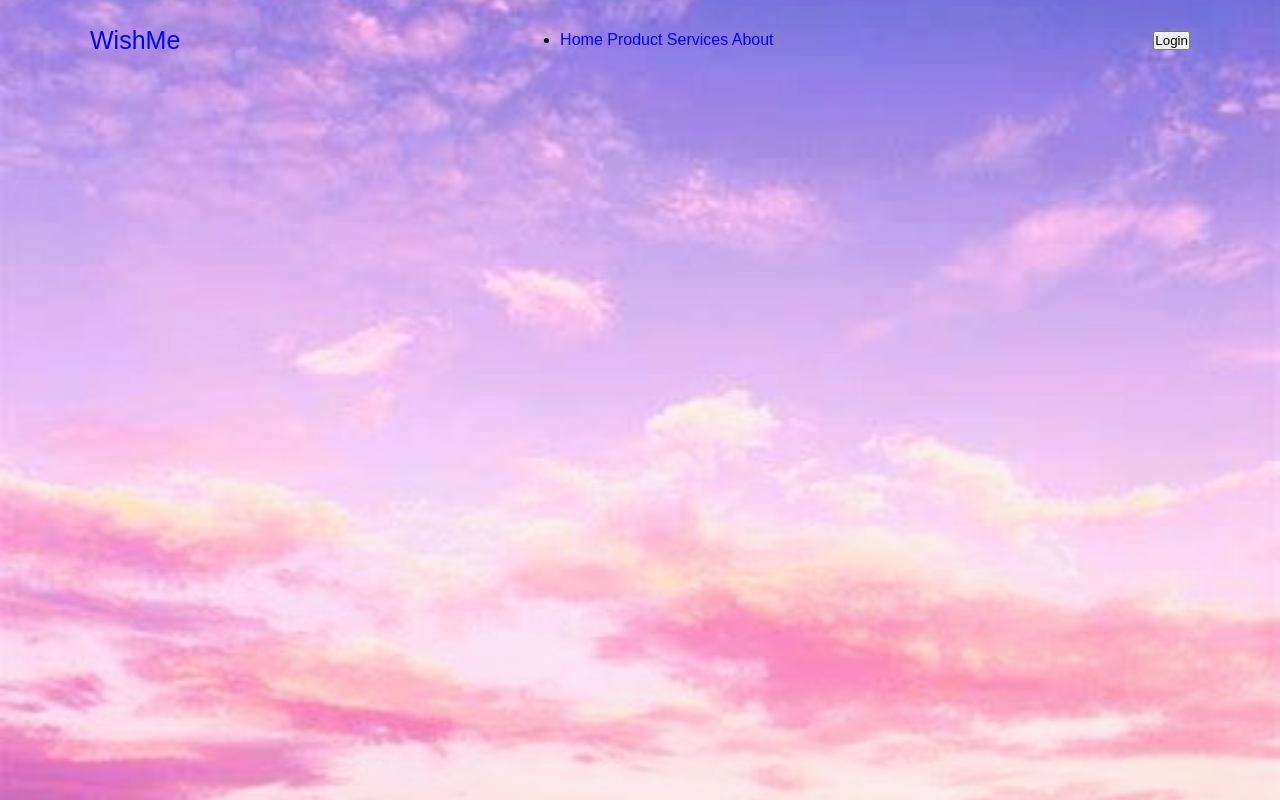
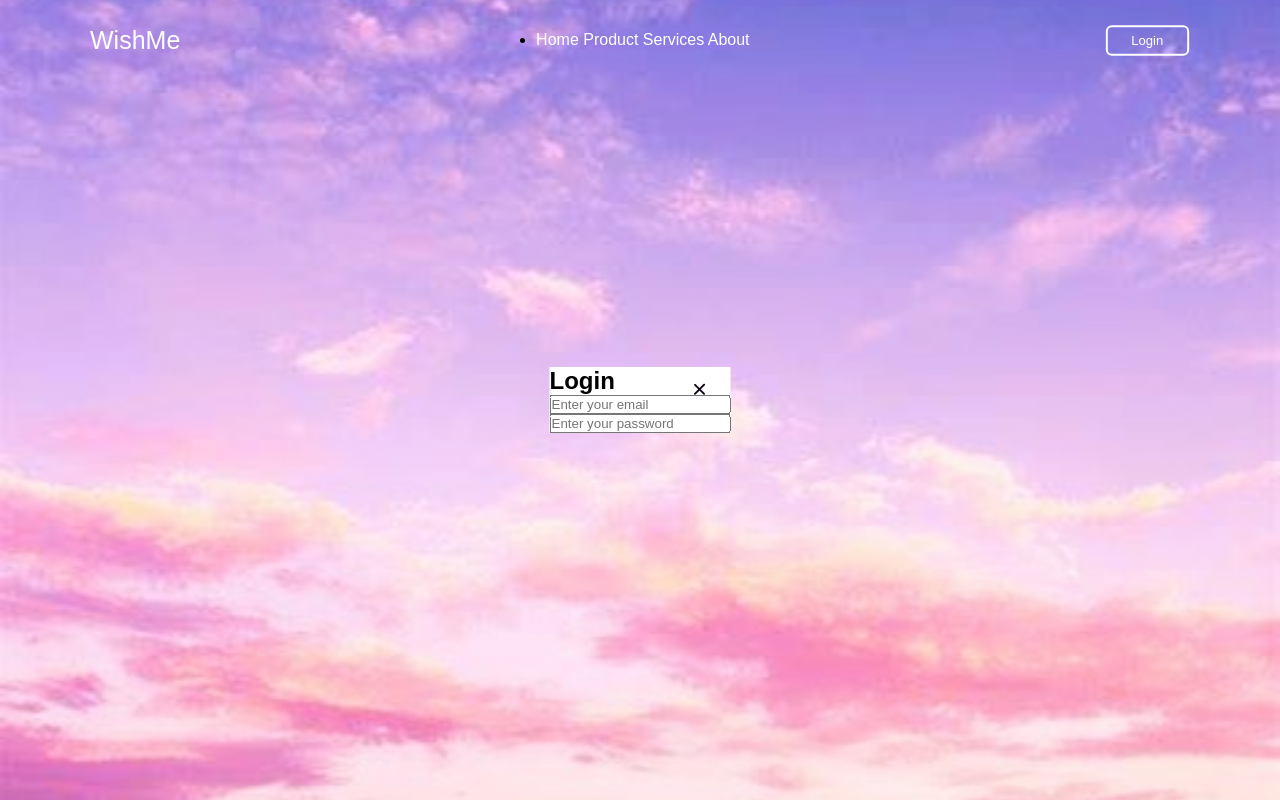
Before and after one commit to Alberick45/BirthdayWishAutomation, a PHP site: page /signing.html in a window 1280 px wide. Run offline with PHP 8.4, Linux system fonts and the light colour scheme; some web fonts are replaced.

Commit message:
Creation of Login/sign up page

```diff
--- a/css/signing_style.css
+++ b/css/signing_style.css
@@ -38,8 +38,25 @@ a {
 .nav_item {
     column-gap: 25px;
 }
+.nav_logo,
+.nav_link,
+.button {
+    color: #fff;
+
+}
 .nav_link:hover {
     color: #d9d9d9;
+}
+.button {
+    padding: 6px 24px ;
+    border: 2px solid #fff;
+    background: transparent;
+    border-radius: 6px;
+    cursor: pointer;
+}
+
+.button {
+    transform: scale(0.98);
 }
 
 /* Home */
@@ -51,3 +68,20 @@ a {
     background-size: cover;
     background-position: center;
 }
+
+.form_container {
+    position: absolute;
+    top: 50%;
+    left: 50%;
+    transform: translate(-50%, -50%);
+    z-index: 101;
+    background: #fff;
+}
+
+.form_close {
+    position: absolute;
+    top: 10px;
+    right: 20px;
+    color: #0b0217;
+    font-size: 22px;
+}
--- a/signing.html
+++ b/signing.html
@@ -30,7 +30,26 @@
         </nav>
     </header>
     <!-- Home -->
-    <section class="home"></section>
+    <section class="home">
+        <div class="form_container">
+            <i class="uil uil-times form_close"></i>
+            <!-- Login Form  -->
+             <div class="form login_form">
+                <form action="#">
+                    <h2>Login</h2>
+                    <div class="input_box">
+                        <input type="email" placeholder="Enter your email" />
+                        <i class="uil uli-envelope-alt email"></i>
+                    </div>
+                    <div class="input_box">
+                        <input type="password" placeholder="Enter your password" />
+                        <i class="uil uli-lock password"></i>
+                        <i class="uil uli-eye-slash pw_hide"></i>
+                    </div>
+                </form>
+             </div>
+        </div>
+    </section>
 
 </body>
 </html>
```
